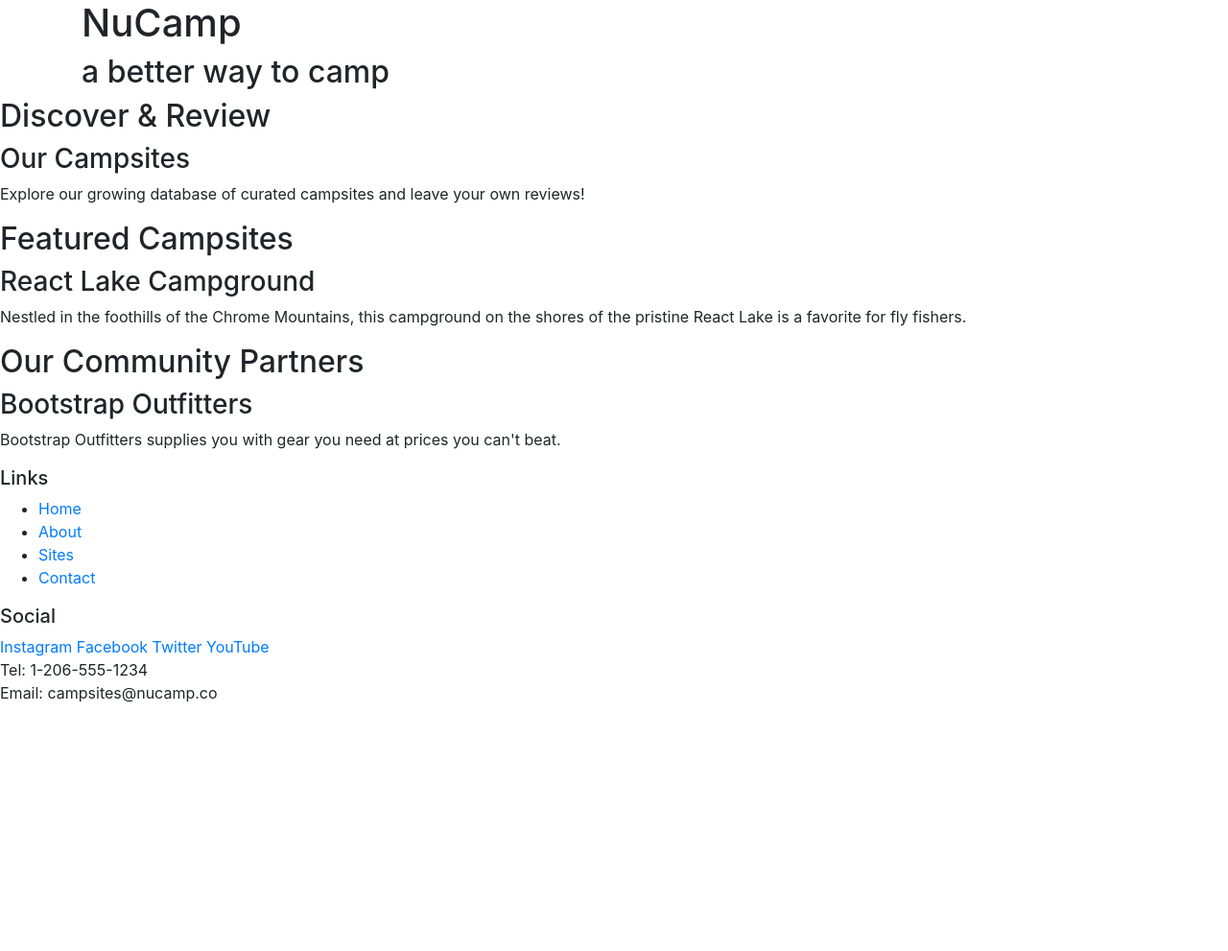
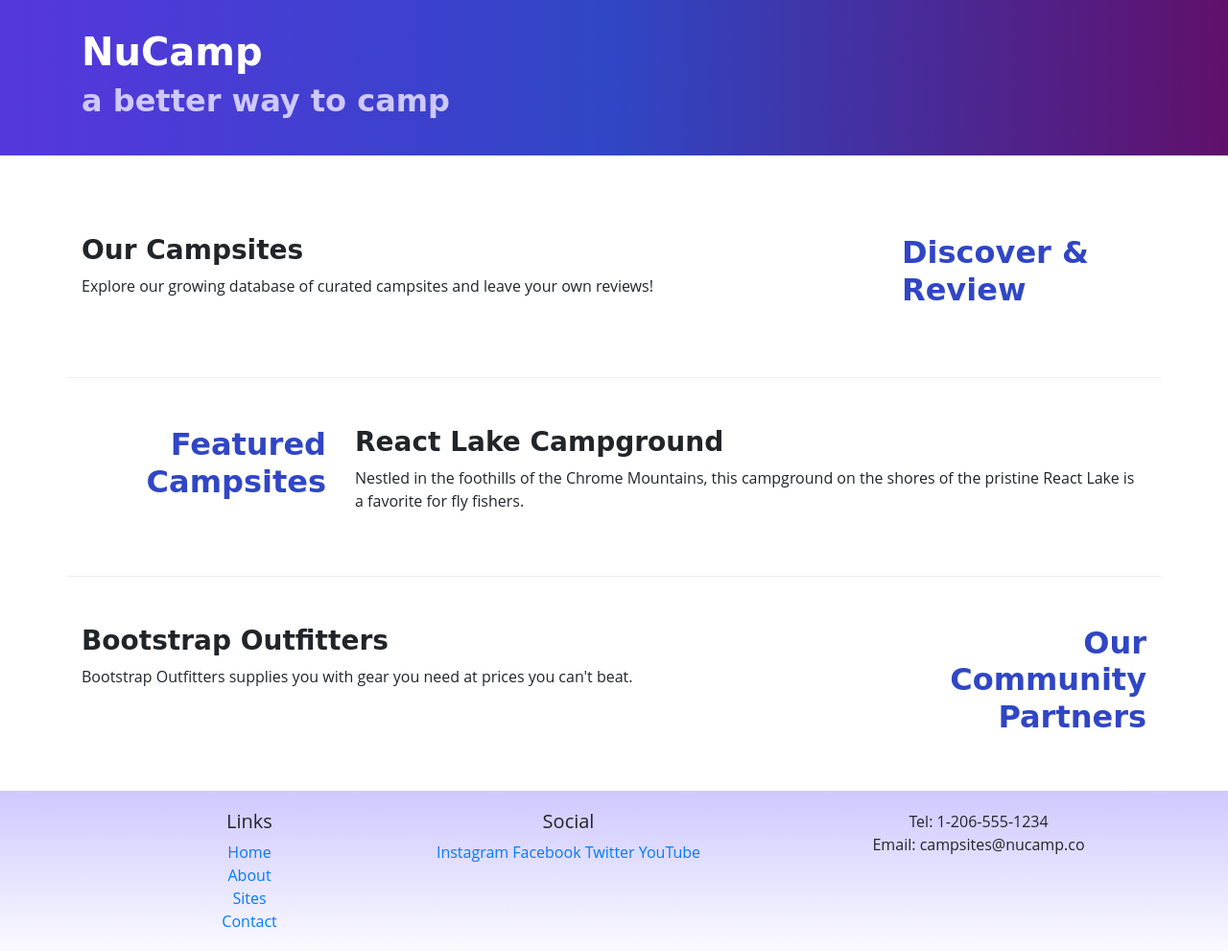
Before and after one commit to BrendanRomanDev/ConceptLandingPage, a website: page index.html in a window 1280 px wide. Shown: the whole page at 96% size. Before the commit the page ends 800 px from the top, so only its background shows below. Drawn offline with nearby package versions, Linux system fonts and the light colour scheme.

Commit message:
finished workshop assignment #1, bootstrap nuCamp aboutus page

```diff
--- a/index.html
+++ b/index.html
@@ -1,7 +1,8 @@
 <!DOCTYPE html>
 <html lang="en">
-    <meta name="viewport" content="width=device-width, initial-scale=1"/>
-    <link rel="stylesheet" href="node_modules/bootstrap/dist/css/bootstrap.min.css"/>
+<meta name="viewport" content="width=device-width, initial-scale=1" />
+<link rel="stylesheet" href="node_modules/bootstrap/dist/css/bootstrap.min.css" />
+<link rel="stylesheet" href="styles.css">
 
 <head>
     <meta charset="utf-8" />
@@ -10,7 +11,7 @@
 
 <body>
 
-    <header>
+    <header class="jumbotron jumbotron-fluid">
         <div class="container">
             <div class="row">
                 <div class="col">
@@ -21,44 +22,68 @@
         </div>
     </header>
 
-    <div>
+    <div class="container">
+        <div class="row row-content">
+            <div class="col-sm-4 order-sm-last col-md-3">
                 <h2>Discover & Review</h2>
+            </div>
+            <div class="col">
                 <h3>Our Campsites</h3>
                 <p>Explore our growing database of curated campsites and leave your own reviews!</p>
             </div>
 
-    <div>
-        <h2>Featured Campsites</h2>
-        <h3>React Lake Campground</h3>
-        <p>Nestled in the foothills of the Chrome Mountains, this campground on the shores of the pristine React Lake is a favorite for fly fishers.</p>
+        </div>
     </div>
 
-    <div>
-        <h2>Our Community Partners</h2>
+    <div class="container">
+        <div class="row row-content">
+            <div class="col-sm-4 col-md-3">
+                <h2 class="text-sm-right">Featured Campsites</h2>
+            </div>
+            <div class="col">
+                <h3>React Lake Campground</h3>
+                <p>Nestled in the foothills of the Chrome Mountains, this campground on the shores of the pristine React
+                    Lake is
+                    a favorite for fly fishers.</p>
+            </div>
+        </div>
+    </div>
+    <div class="container">
+        <div class="row row-content row-last">
+            <div class="col-sm-4 order-sm-last col-md-3">
+                <h2 class="text-sm-right">Our Community Partners</h2>
+            </div>
+            <div class="col">
                 <h3>Bootstrap Outfitters</h3>
                 <p>Bootstrap Outfitters supplies you with gear you need at prices you can't beat.</p>
             </div>
+        </div>
+    </div>
 
     <footer>
-        <div>
+        <div class="container">
+            <div class="row">
+                <div class="col-4 offset-1 col-sm-2 text-center">
                     <h5>Links</h5>
-            <ul>
+                    <ul class="list-unstyled">
                         <li><a href="#">Home</a></li>
                         <li><a href="#">About</a></li>
                         <li><a href="#">Sites</a></li>
                         <li><a href="#">Contact</a></li>
                     </ul>
                 </div>
-        <div>
+                <div class="col-6 col-sm-5 text-center">
                     <h5>Social</h5>
                     <a href="http://instagram.com/">Instagram</a>
                     <a href="http://facebook.com/">Facebook</a>
                     <a href="http://twitter.com/">Twitter</a>
                     <a href="http://youtube.com/">YouTube</a>
                 </div>
-        <div>
+                <div class="col-sm-4 text-center">
                     Tel: 1-206-555-1234<br />
                     Email: campsites@nucamp.co
+                </div>
+            </div>
         </div>
     </footer>
     <!-- jQuery must come first, then Popper.js, then the Bootstrap JavaScript plugins.-->
--- /dev/null
+++ b/styles.css
@@ -0,0 +1,37 @@
+body {
+    font-family: "Open Sans", sans-serif;
+}
+
+h1, h2, h3 {
+    font-family: "Forte Regular", cursive;
+    font-weight: bolder;
+}
+
+h2 {
+    color: #3046c5
+}
+
+header h2 {
+    color: #Cec8ff;
+}
+
+footer {
+    background-image: linear-gradient(#Cec8ff, white);
+    padding: 20px;
+}
+
+.jumbotron {
+    padding: 30px;
+    background-image: linear-gradient(to right, #5637dd, #3046c5, #60106b);
+    color: white;
+}
+
+.row-content {
+    padding: 50px 0;
+    border-bottom: 1px ridge;
+    min-height: 200px;
+}
+
+.row-last {
+    border: none;
+}
```
Also changed, not shown: aboutus.html (added, +109 -0 lines). Lines whose indentation alone changed are shown as unchanged.
